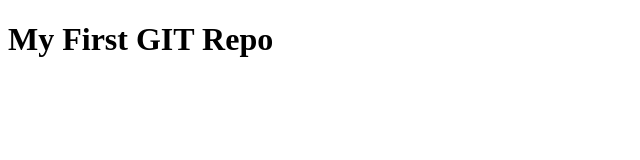
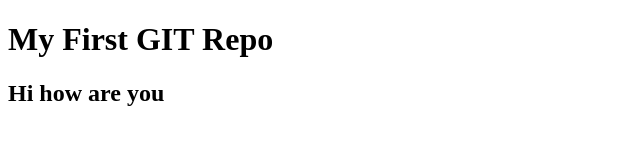
Before and after one commit to Divine-Valerian/divine-WDOS-Oct, a plain HTML site: page index.html in a window 1280 px wide. Shown: the whole page, without its empty margins (0-640 px from the left). Drawn offline with Linux system fonts and the light colour scheme.

Commit message:
New Code

```diff
--- a/index.html
+++ b/index.html
@@ -8,5 +8,6 @@
 </head>
 <body>
     <h1>My First GIT Repo</h1>
+    <h2>Hi how are you</h2>
 </body>
 </html>
```
